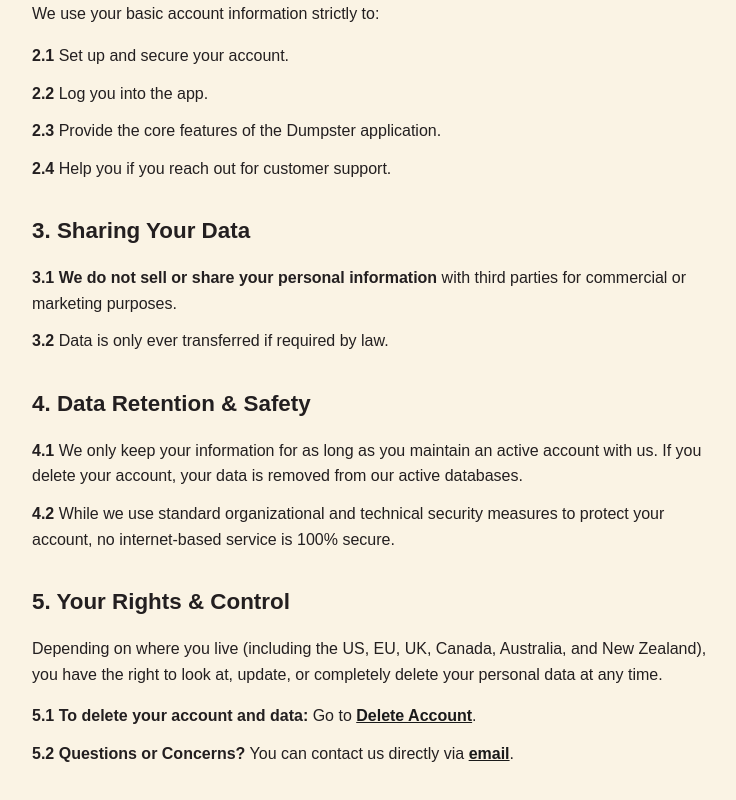
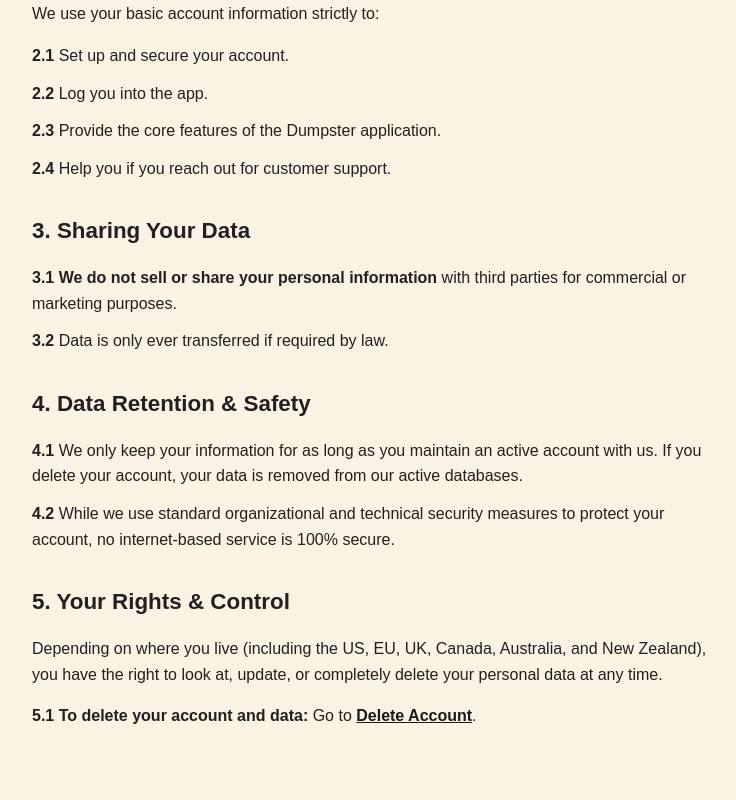
Before and after one commit to waterflowai/threesigmatech-react, a React (Vite) app: page /dumpster/privacy in a window 1280 px wide. Shown: the part 800-1600 px from the top of the page, without its empty margins (265-1001 px from the left). Built offline with nearby package versions, Linux system fonts and the light colour scheme.

Commit message:
fix: remove email contact information from Privacy Policy

```diff
--- a/src/pages/PrivacyPolicy.tsx
+++ b/src/pages/PrivacyPolicy.tsx
@@ -110,17 +110,6 @@ export default function PrivacyPolicy() {
               <strong>5.1 To delete your account and data:</strong> Go to{" "}
               <Link to="/dumpster/delete_account">Delete Account</Link>.
             </li>
-            <li>
-              <strong>5.2 Questions or Concerns?</strong> You can contact us
-              directly via{" "}
-              <a
-                href="mailto:joel.wasserman8@gmail.com"
-                className="privacy-link"
-              >
-                email
-              </a>
-              .
-            </li>
           </ol>
         </section>
       </main>
```
